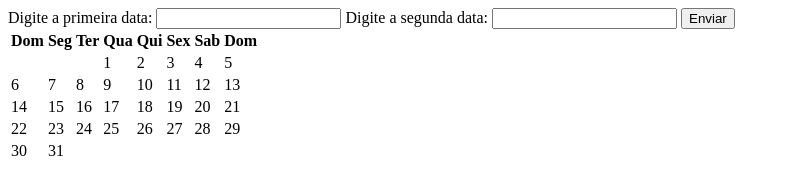
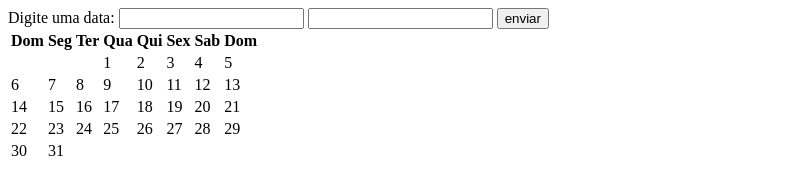
Before and after one commit to YasmimLivon/exercicioB, a plain HTML site: page index.html in a window 1280 px wide. Shown: the whole page, without its empty margins (0-790 px from the left). Drawn offline with Linux system fonts and the light colour scheme.

Commit message:
Finalizado

```diff
--- a/index.html
+++ b/index.html
@@ -6,11 +6,11 @@
     <title>Exercicio B</title>
 </head>
 <body>
-    <label for="">Digite a primeira data:</label>
-    <input type="number" name="data1" id="data1">
-    <label for="">Digite a segunda data:</label>
-    <input type="number" name="data2" id="data2">
-    <button id="enviar">Enviar</button>
+    <label for="">Digite uma data:</label>
+    <input type="text" id="data1" />
+    <input type="text" id="data2" />
+    <button onclick="soma()" id="enviar">enviar</button>
+    <div id="resultado"></div>
     <table class="calendar">
         <thead>
           <tr>
--- a/script.js
+++ b/script.js
@@ -1,5 +1,47 @@
-const calendar = document.getElementById("calendar")
-const data1 = document.getElementById("data1")
-const data2 = document.getElementById("data2")
-const enviar = document.getElementById("enviar")
-const itens = document.querySelectorAll("td")
+const botao = document.getElementById("enviar");
+      const lista = document.getElementById("calendar");
+      const resultado = document.getElementById("resultado");
+      const linha = document.createElement("p");
+
+
+      //botao.addEventListener("click", function () {
+      //  soma();
+      // });
+
+      function soma() {
+        let data1 = document.getElementById("data1");
+        let data2 = document.getElementById("data2");
+        const itens = document.querySelectorAll("td");
+
+        data1 = parseInt(data1.value);
+        data2 = parseInt(data2.value);
+        let diaMes = data2 - data1;
+        linha.textContent =""
+        linha.textContent = `entre as datas mencionadas têm ${
+          data2 - data1
+        } dias`;
+        resultado.appendChild(linha);
+
+        //limpa o calendario
+        for (let i = 0; i < itens.length; i++) {
+          itens[i].style.backgroundColor = "transparent";
+          itens[i].style.color = "black";
+        }
+
+        for (let i = 0; i < itens.length; i++) {
+          if (itens[i].textContent == data1) {
+            itens[i].style.backgroundColor = "pink";
+          }
+        }
+        for (let i = 0; i < itens.length; i++) {
+          if (itens[i].textContent == data2) {
+            itens[i].style.backgroundColor = "pink";
+          }
+        }
+        for (let i = data1; i <= data2; i++) {
+          if (itens[i].textContent > data1) {
+            itens[i].style.backgroundColor = "purple";
+            itens[i].style.color = "white";
+          }
+        }
+      }
```
